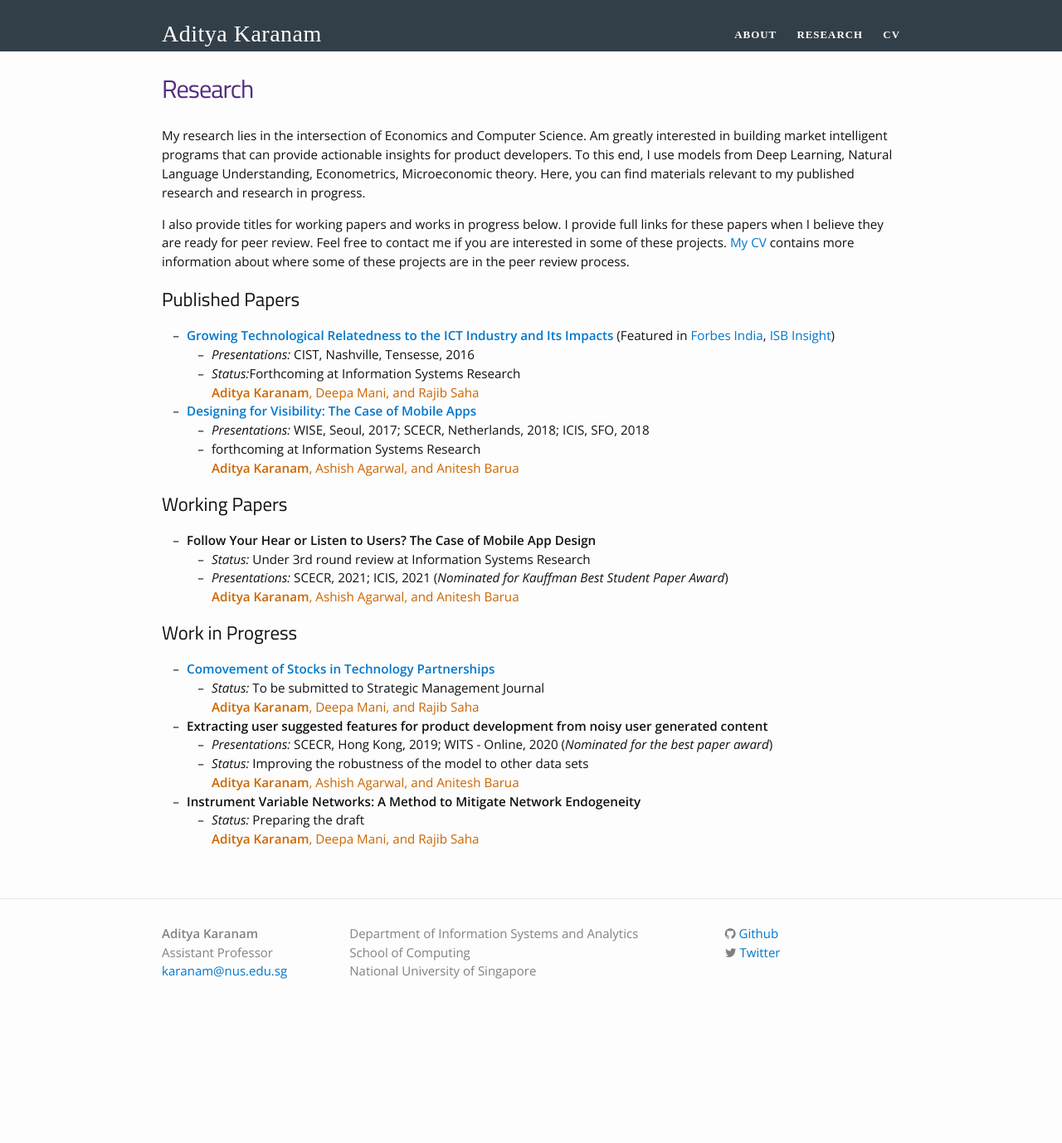
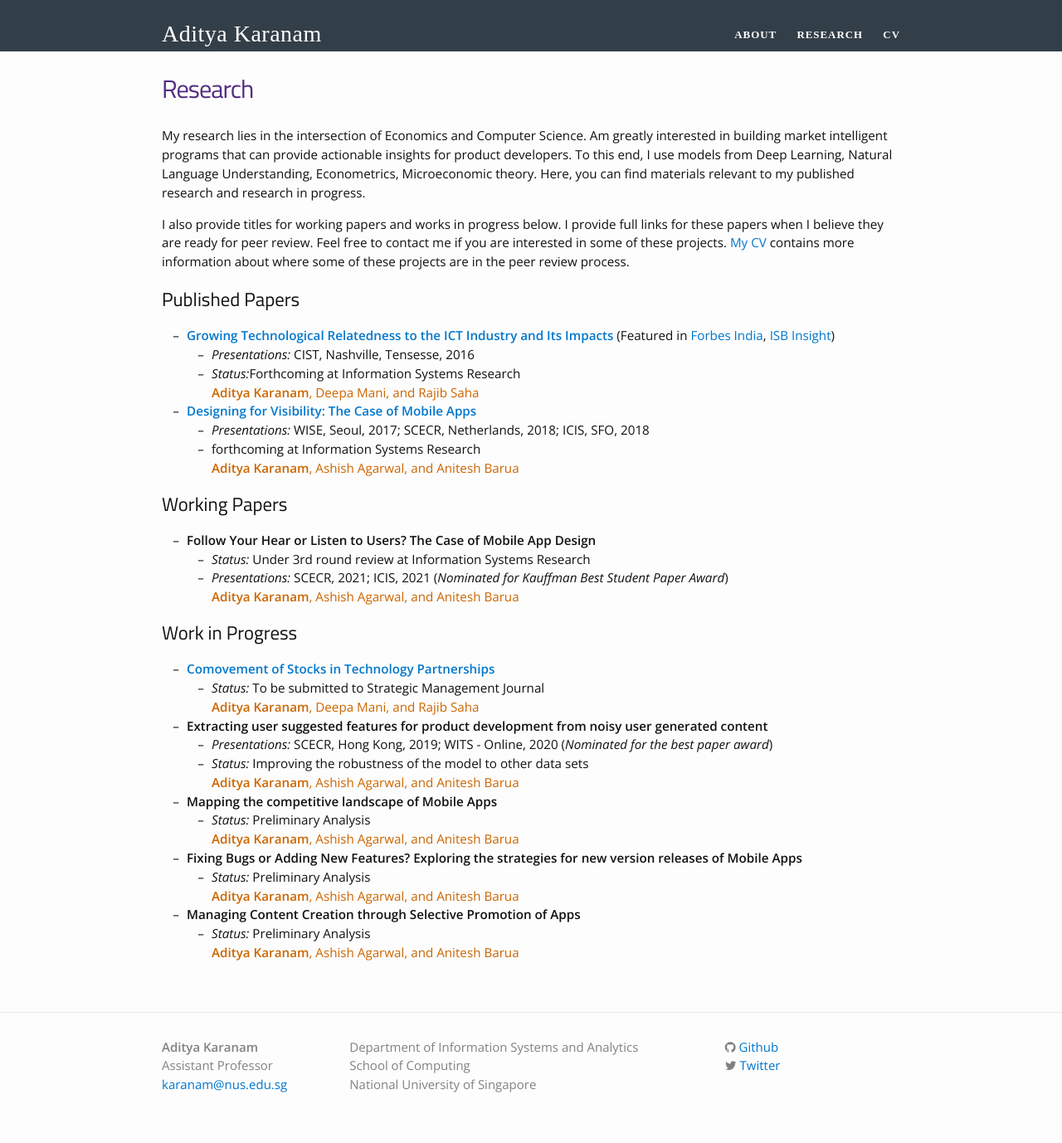
Before and after one commit to askaranam/askaranam.github.io, a Jekyll site: the page built from research.md, in a window 1280 px wide. Shown: the whole page at 83% size. Built offline with Jekyll 4.4.1, drawn with Linux system fonts in a browser that asks for light colours; nearby versions of some CDN libraries; some web fonts are replaced; before the commit the page ends 1242 px from its top, so only the background shows below that.

Commit message:
Update research.md

```diff
--- a/research.md
+++ b/research.md
@@ -44,12 +44,17 @@ I also provide titles for working papers and works in progress below. I provide
     * *Status:* Improving the robustness of the model to other data sets <br/>
     <span style="color: rgb(204,102,0)"><b>Aditya Karanam</b>, Ashish Agarwal, and Anitesh Barua</span>
 
-* **Instrument Variable Networks: A Method to Mitigate Network Endogeneity**
-    * *Status:* Preparing the draft <br/>
-    <span style="color: rgb(204,102,0)"><b>Aditya Karanam</b>, Deepa Mani, and Rajib Saha</span>
+* **Mapping the competitive landscape of Mobile Apps**
+    * *Status:* Preliminary Analysis <br/>
+    <span style="color: rgb(204,102,0)"><b>Aditya Karanam</b>, Ashish Agarwal, and Anitesh Barua</span>
 
+* **Fixing Bugs or Adding New Features? Exploring the strategies for new version releases of Mobile Apps**
+    * *Status:* Preliminary Analysis <br/>
+    <span style="color: rgb(204,102,0)"><b>Aditya Karanam</b>, Ashish Agarwal, and Anitesh Barua</span>
 
-
+* **Managing Content Creation through Selective Promotion of Apps**
+    * *Status:* Preliminary Analysis <br/>
+    <span style="color: rgb(204,102,0)"><b>Aditya Karanam</b>, Ashish Agarwal, and Anitesh Barua</span>
 
 <!-- ## Original Data
 
```
